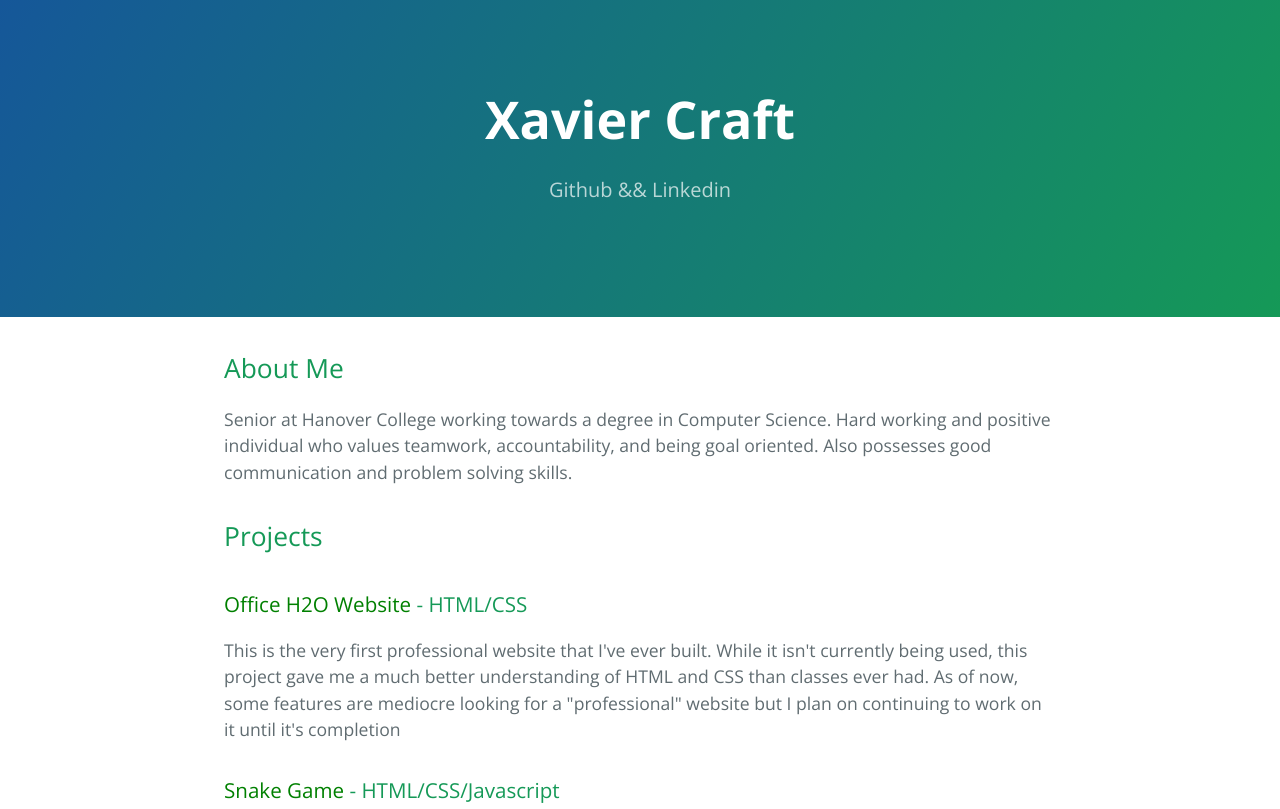
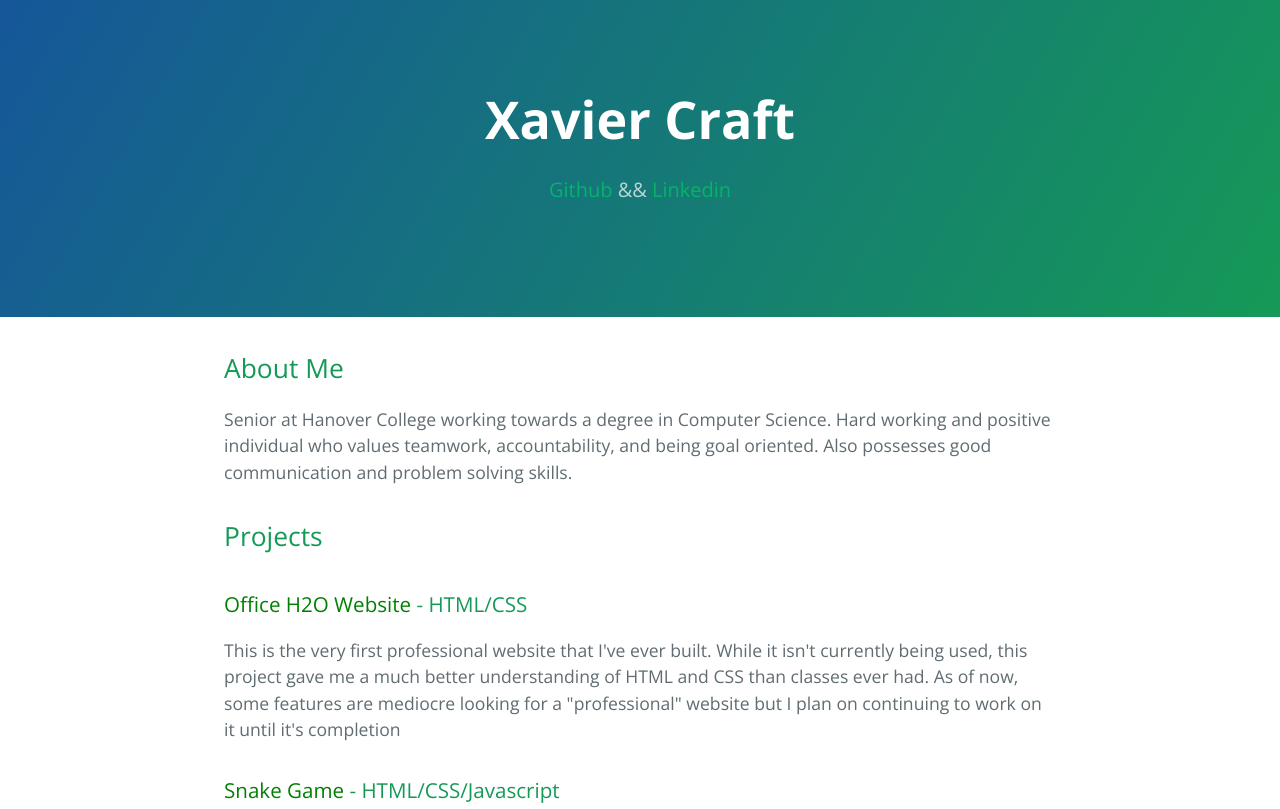
Before and after one commit to craftx17/craftx17.github.io, a plain HTML site: page index.html in a window 1280 px wide. Shown: the top 809 px of the page. Drawn offline with nearby package versions, Linux system fonts and the light colour scheme.

Commit message:
Update stylesheet.css

```diff
--- a/stylesheets/stylesheet.css
+++ b/stylesheets/stylesheet.css
@@ -10,7 +10,7 @@ body {
   color: #606c71; }
 
 #link {
-  color: #fff;
+  color: #00cc66;
 }
 
 a {
```
